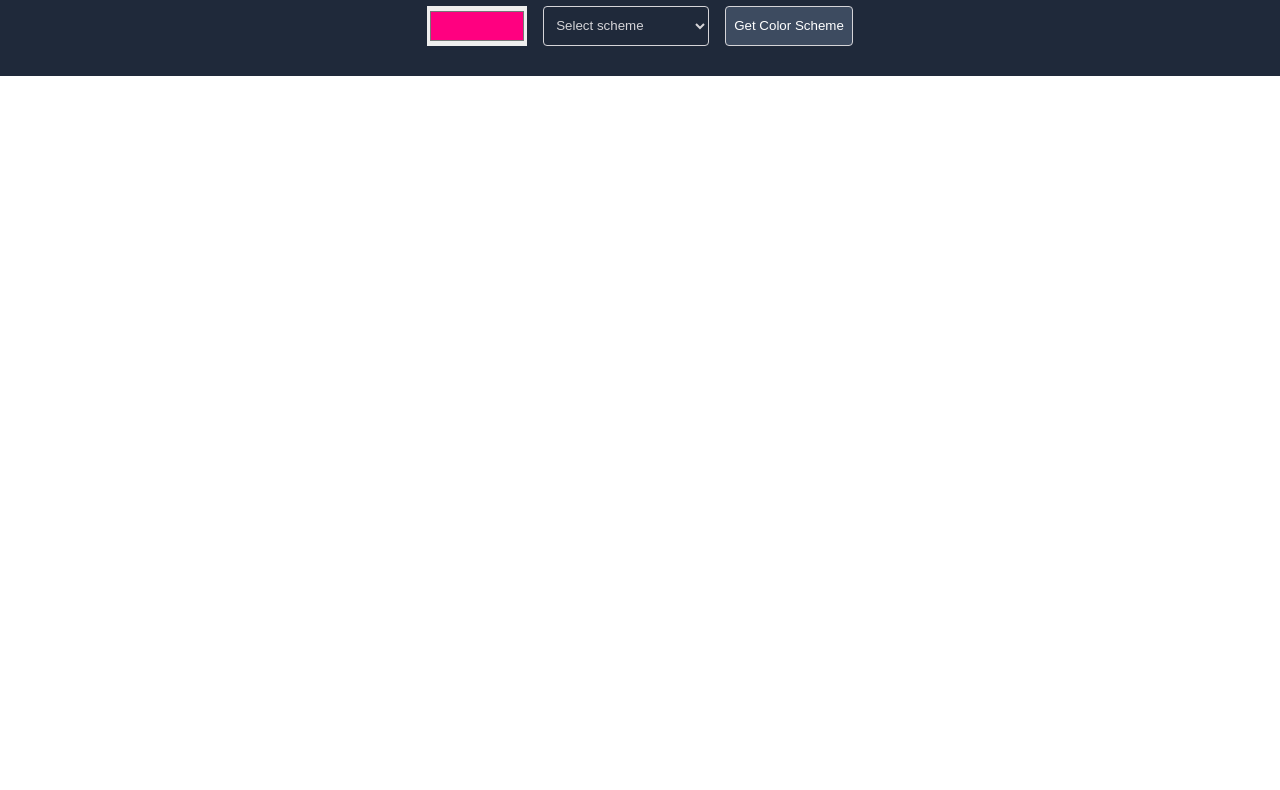
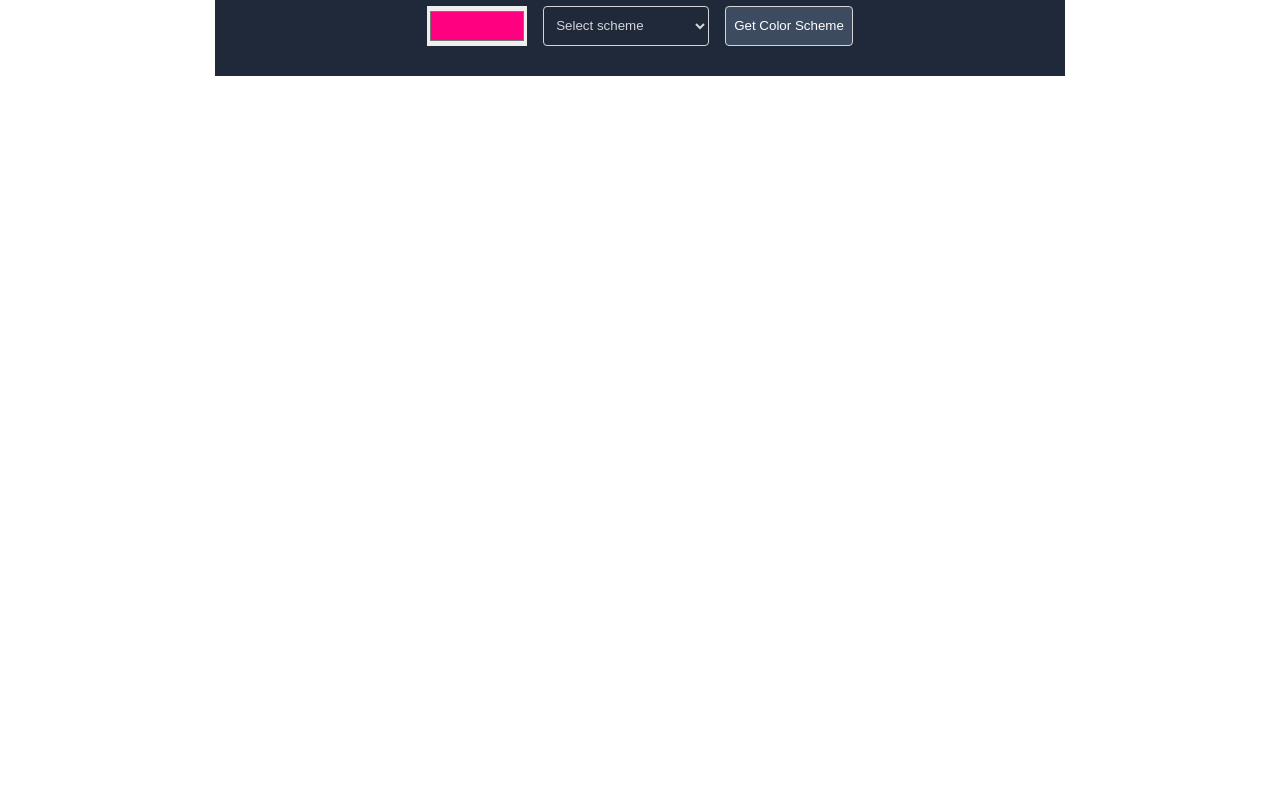
Before and after one commit to kamlesh-21/Color-Scheme-Generator, a plain HTML site: page index.html in a window 1280 px wide. Shown: the part 81-871 px from the top of the page. Drawn offline with Linux system fonts and the light colour scheme.

Commit message:
updated media queries

```diff
--- a/index.css
+++ b/index.css
@@ -62,3 +62,10 @@ p{
     font-size: small;
     font-weight: 500;
     }
+    @media (min-width: 767px){
+        body{
+            width: 850px;
+            margin-right: auto;
+            margin-left: auto;
+        }
+    }
```
Also changed, not shown: index.js (line endings or trailing spaces).
